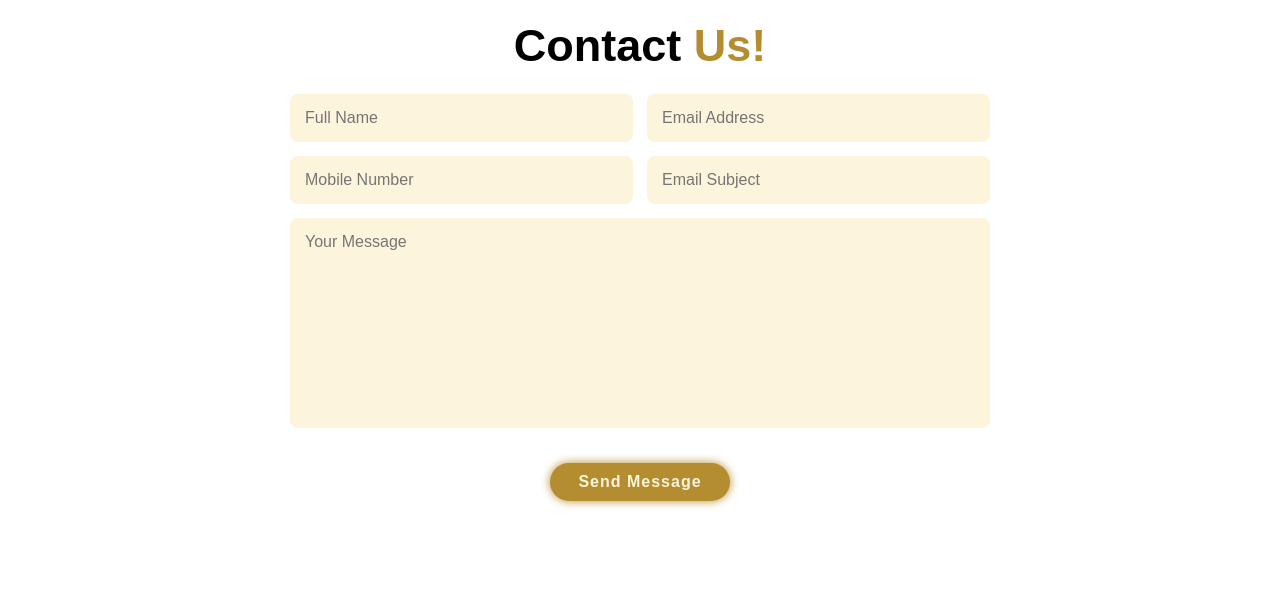
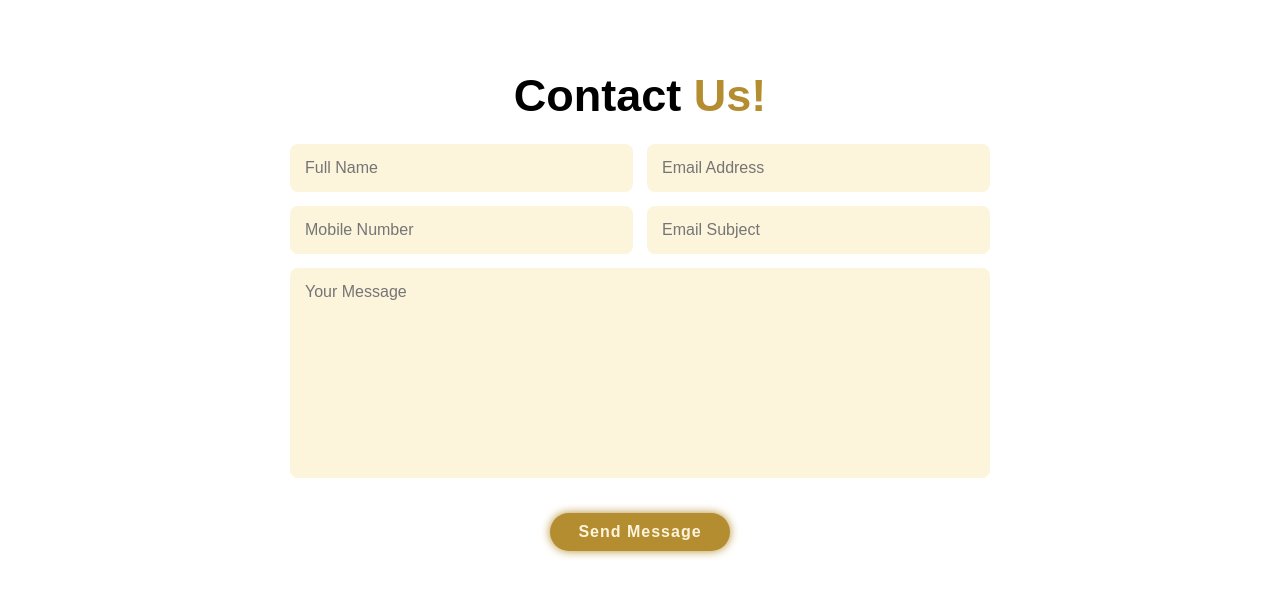
Before and after one commit to Aman-Developers/Belle_Cosmetic_Clinic, a plain HTML site: page contact.html in a window 1280 px wide. Shown: the part 65-662 px from the top of the page. Drawn offline with nearby package versions, Linux system fonts and the light colour scheme.

Commit message:
Update contact.html

```diff
--- a/contact.html
+++ b/contact.html
@@ -37,7 +37,7 @@
    <!-- contact section -->
 
    <section class="contact" id="contact">
-    <h2 class="heading">Contact <span>Us!</span></h2>
+    <h2 class="heading" style="margin-top: 50px;">Contact <span>Us!</span></h2>
 
     <form action="#">
       <div class="input-box">
```
